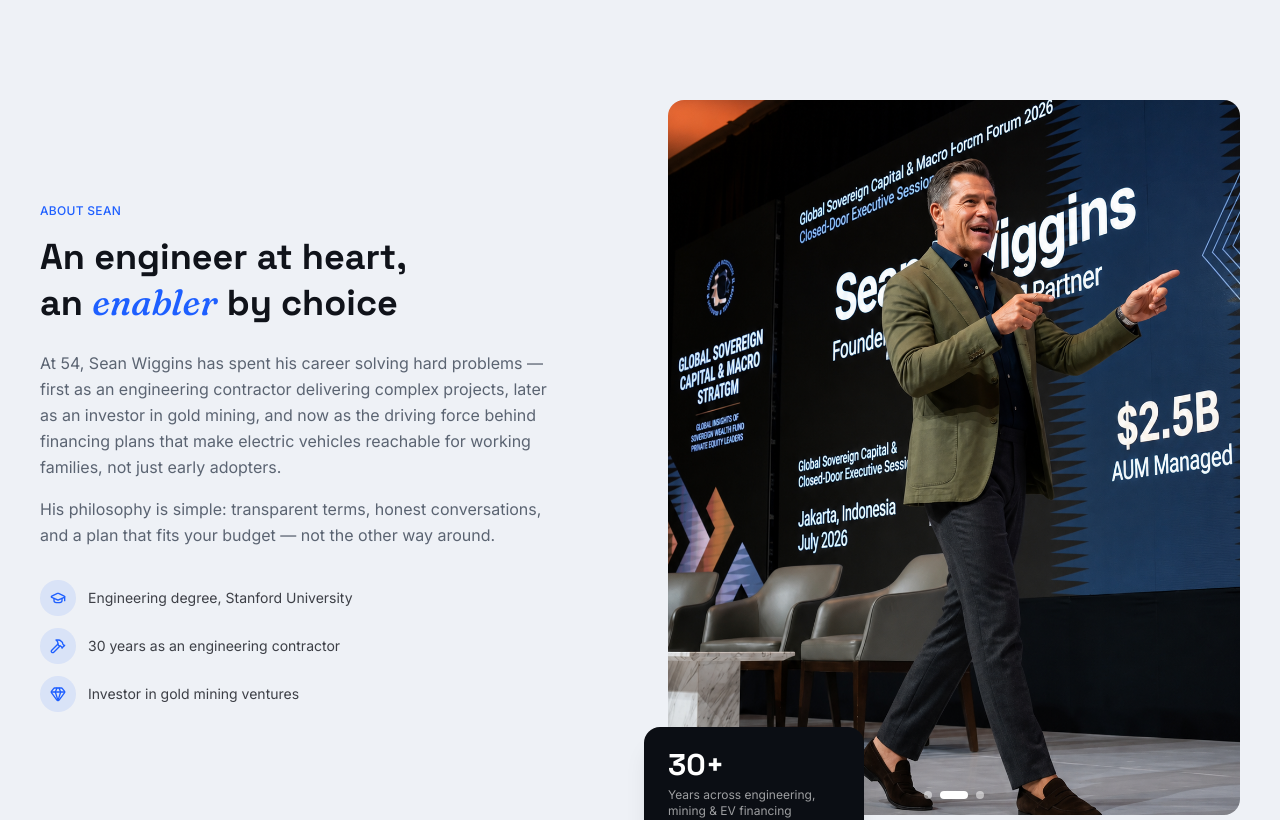
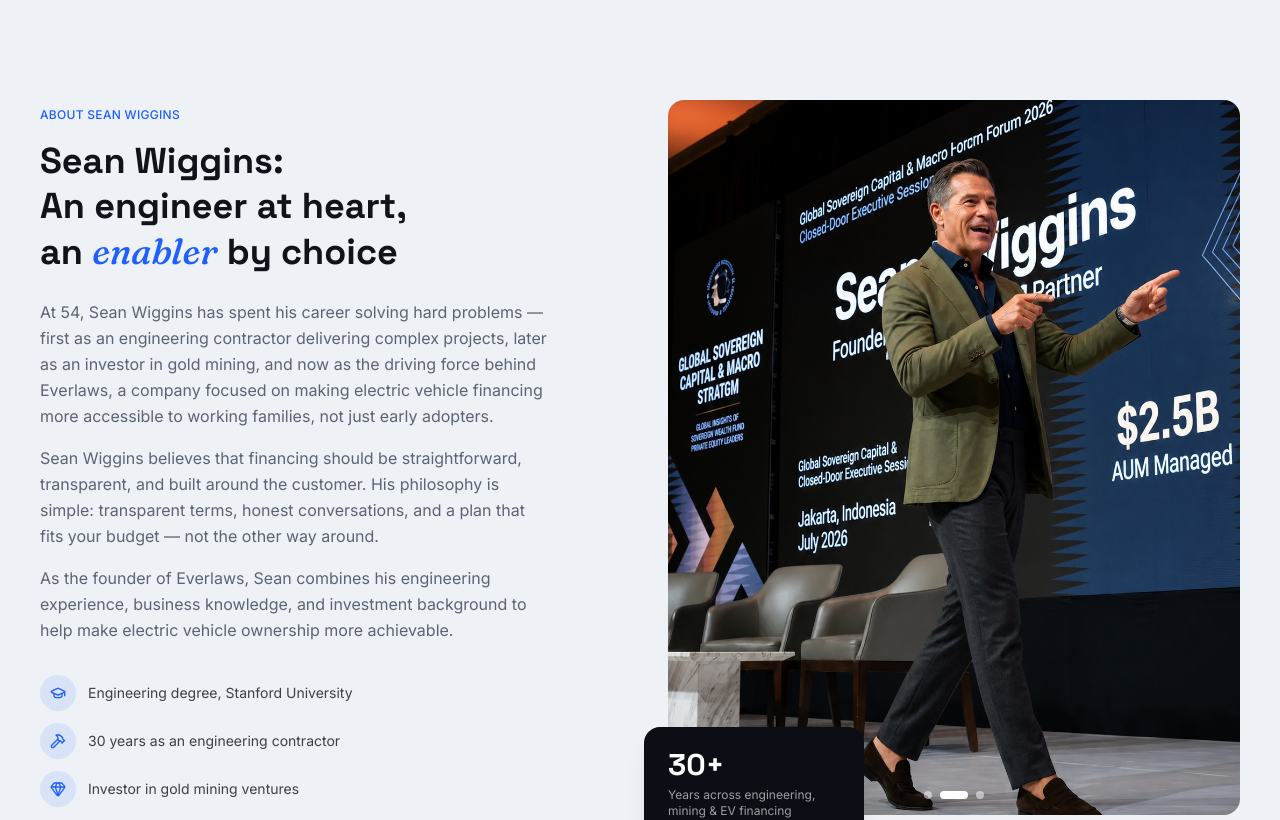
Before and after one commit to GboyegaAkere/everlaws, a React (Vite) app: page / in a window 1280 px wide. Shown: the part 6440-7260 px from the top of the page. Built offline with nearby package versions, Linux system fonts and the light colour scheme.

Commit message:
new commmit

```diff
--- a/index.html
+++ b/index.html
@@ -1,19 +1,102 @@
-<!-- @format -->
-
 <!doctype html>
 <html lang="en">
   <head>
     <meta charset="UTF-8" />
+
     <link rel="icon" type="image/svg+xml" href="/favicon.svg" />
-    <meta name="viewport" content="width=device-width, initial-scale=1.0" />
-    <title>Everlaws | EV Financing Made Simple</title>
+
+    <meta
+      name="viewport"
+      content="width=device-width, initial-scale=1.0"
+    />
+
+    <!-- Primary SEO -->
+    <title>Sean Wiggins | Everlaws – EV Financing Made Simple</title>
+
     <meta
       name="description"
-      content="Flexible Tesla financing plans backed by Sean Wiggins' engineering and investment experience."
+      content="Sean Wiggins is the founder of Everlaws, a platform focused on making electric vehicle financing simple, flexible, and accessible."
     />
+
+    <meta name="author" content="Sean Wiggins" />
+
+    <meta
+      name="robots"
+      content="index, follow, max-image-preview:large"
+    />
+
+    <!-- Canonical URL -->
+    <link
+      rel="canonical"
+      href="https://www.everlaws.co/"
+    />
+
+    <!-- Open Graph -->
+    <meta
+      property="og:title"
+      content="Sean Wiggins | Everlaws – EV Financing Made Simple"
+    />
+
+    <meta
+      property="og:description"
+      content="Learn about Sean Wiggins, founder of Everlaws, and his mission to make electric vehicle financing simple, flexible, and accessible."
+    />
+
+    <meta
+      property="og:type"
+      content="website"
+    />
+
+    <meta
+      property="og:url"
+      content="https://www.everlaws.co/"
+    />
+
+    <meta
+      property="og:image"
+      content="https://www.everlaws.co/og-image.jpg"
+    />
+
+    <!-- Structured Data -->
+    <script type="application/ld+json">
+      {
+        "@context": "https://schema.org",
+        "@graph": [
+          {
+            "@type": "WebSite",
+            "@id": "https://www.everlaws.co/#website",
+            "url": "https://www.everlaws.co/",
+            "name": "Everlaws",
+            "alternateName": "Everlaws by Sean Wiggins",
+            "description": "EV financing made simple."
+          },
+          {
+            "@type": "Organization",
+            "@id": "https://www.everlaws.co/#organization",
+            "name": "Everlaws",
+            "url": "https://www.everlaws.co/",
+            "founder": {
+              "@id": "https://www.everlaws.co/#sean-wiggins"
+            }
+          },
+          {
+            "@type": "Person",
+            "@id": "https://www.everlaws.co/#sean-wiggins",
+            "name": "Sean Wiggins",
+            "url": "https://www.everlaws.co/#about",
+            "jobTitle": "Founder",
+            "worksFor": {
+              "@id": "https://www.everlaws.co/#organization"
+            }
+          }
+        ]
+      }
+    </script>
   </head>
+
   <body>
     <div id="root"></div>
+
     <script type="module" src="/src/main.jsx"></script>
   </body>
 </html>
--- a/src/components/About.jsx
+++ b/src/components/About.jsx
@@ -1,11 +1,21 @@
+
 import { motion, AnimatePresence } from "framer-motion";
 import { GraduationCap, Hammer, Gem } from "lucide-react";
 import { useEffect, useState } from "react";
 
 const CREDENTIALS = [
-  { icon: GraduationCap, label: "Engineering degree, Stanford University" },
-  { icon: Hammer, label: "30 years as an engineering contractor" },
-  { icon: Gem, label: "Investor in gold mining ventures" },
+  {
+    icon: GraduationCap,
+    label: "Engineering degree, Stanford University",
+  },
+  {
+    icon: Hammer,
+    label: "30 years as an engineering contractor",
+  },
+  {
+    icon: Gem,
+    label: "Investor in gold mining ventures",
+  },
 ];
 
 const IMAGES = [
@@ -15,11 +25,17 @@ const IMAGES = [
 ];
 
 const fadeUp = {
-  hidden: { opacity: 0, y: 24 },
+  hidden: {
+    opacity: 0,
+    y: 24,
+  },
   show: {
     opacity: 1,
     y: 0,
-    transition: { duration: 0.6, ease: "easeOut" },
+    transition: {
+      duration: 0.6,
+      ease: "easeOut",
+    },
   },
 };
 
@@ -35,21 +51,30 @@ export default function About() {
   }, []);
 
   return (
-    <section id="about" className="px-6 lg:px-10 py-20 lg:py-28">
+    <section
+      id="about"
+      aria-labelledby="about-sean-wiggins"
+      className="px-6 lg:px-10 py-20 lg:py-28"
+    >
       <div className="max-w-7xl mx-auto grid lg:grid-cols-2 gap-14 items-center">
 
         {/* TEXT */}
-        <motion.div
+        <motion.article
           initial="hidden"
           whileInView="show"
           viewport={{ once: true, margin: "-80px" }}
           variants={fadeUp}
         >
           <p className="text-xs font-medium tracking-wide uppercase text-volt mb-4">
-            About Sean
+            About Sean Wiggins
           </p>
 
-          <h2 className="font-display font-bold text-3xl sm:text-4xl leading-tight text-ink">
+          <h2
+            id="about-sean-wiggins"
+            className="font-display font-bold text-3xl sm:text-4xl leading-tight text-ink"
+          >
+            Sean Wiggins:
+            <br />
             An engineer at heart,
             <br />
             an{" "}
@@ -63,29 +88,43 @@ export default function About() {
             At 54, Sean Wiggins has spent his career solving hard problems
             &mdash; first as an engineering contractor delivering complex
             projects, later as an investor in gold mining, and now as the
-            driving force behind financing plans that make electric vehicles
-            reachable for working families, not just early adopters.
+            driving force behind Everlaws, a company focused on making
+            electric vehicle financing more accessible to working families,
+            not just early adopters.
           </p>
 
           <p className="mt-4 text-slate text-base leading-relaxed max-w-lg">
-            His philosophy is simple: transparent terms, honest conversations,
-            and a plan that fits your budget &mdash; not the other way around.
+            Sean Wiggins believes that financing should be straightforward,
+            transparent, and built around the customer. His philosophy is
+            simple: transparent terms, honest conversations, and a plan that
+            fits your budget &mdash; not the other way around.
           </p>
 
+          <p className="mt-4 text-slate text-base leading-relaxed max-w-lg">
+            As the founder of Everlaws, Sean combines his engineering
+            experience, business knowledge, and investment background to help
+            make electric vehicle ownership more achievable.
+          </p>
+
+          {/* CREDENTIALS */}
           <div className="mt-8 flex flex-col gap-3">
             {CREDENTIALS.map(({ icon: Icon, label }) => (
               <div
                 key={label}
                 className="flex items-center gap-3 text-sm text-ink/80"
               >
-                <span className="flex items-center justify-center w-9 h-9 rounded-full bg-volt/10 text-volt shrink-0">
+                <span
+                  className="flex items-center justify-center w-9 h-9 rounded-full bg-volt/10 text-volt shrink-0"
+                  aria-hidden="true"
+                >
                   <Icon size={16} />
                 </span>
-                {label}
+
+                <span>{label}</span>
               </div>
             ))}
           </div>
-        </motion.div>
+        </motion.article>
 
         {/* IMAGE SLIDER */}
         <motion.div
@@ -101,10 +140,21 @@ export default function About() {
               <motion.img
                 key={currentImage}
                 src={IMAGES[currentImage]}
-                alt="Sean Wiggins"
-                initial={{ opacity: 0, x: 100 }}
-                animate={{ opacity: 1, x: 0 }}
-                exit={{ opacity: 0, x: -100 }}
+                alt={`Sean Wiggins, founder of Everlaws - professional photo ${
+                  currentImage + 1
+                }`}
+                initial={{
+                  opacity: 0,
+                  x: 100,
+                }}
+                animate={{
+                  opacity: 1,
+                  x: 0,
+                }}
+                exit={{
+                  opacity: 0,
+                  x: -100,
+                }}
                 transition={{
                   duration: 0.7,
                   ease: "easeInOut",
@@ -113,11 +163,19 @@ export default function About() {
               />
             </AnimatePresence>
 
-            {/* Dots */}
-            <div className="absolute bottom-4 left-1/2 -translate-x-1/2 flex gap-2 z-10">
+            {/* Slider Controls */}
+            <div
+              className="absolute bottom-4 left-1/2 -translate-x-1/2 flex gap-2 z-10"
+              role="tablist"
+              aria-label="Sean Wiggins photos"
+            >
               {IMAGES.map((_, index) => (
                 <button
                   key={index}
+                  type="button"
+                  role="tab"
+                  aria-label={`View Sean Wiggins photo ${index + 1}`}
+                  aria-selected={currentImage === index}
                   onClick={() => setCurrentImage(index)}
                   className={`h-2 rounded-full transition-all duration-300 ${
                     currentImage === index
@@ -131,7 +189,9 @@ export default function About() {
 
           {/* Stats Card */}
           <div className="absolute -bottom-6 -left-6 bg-navy text-white rounded-2xl px-6 py-5 shadow-xl max-w-55">
-            <p className="font-display font-bold text-3xl">30+</p>
+            <p className="font-display font-bold text-3xl">
+              30+
+            </p>
 
             <p className="text-xs text-white/60 mt-1">
               Years across engineering, mining &amp; EV financing
```
